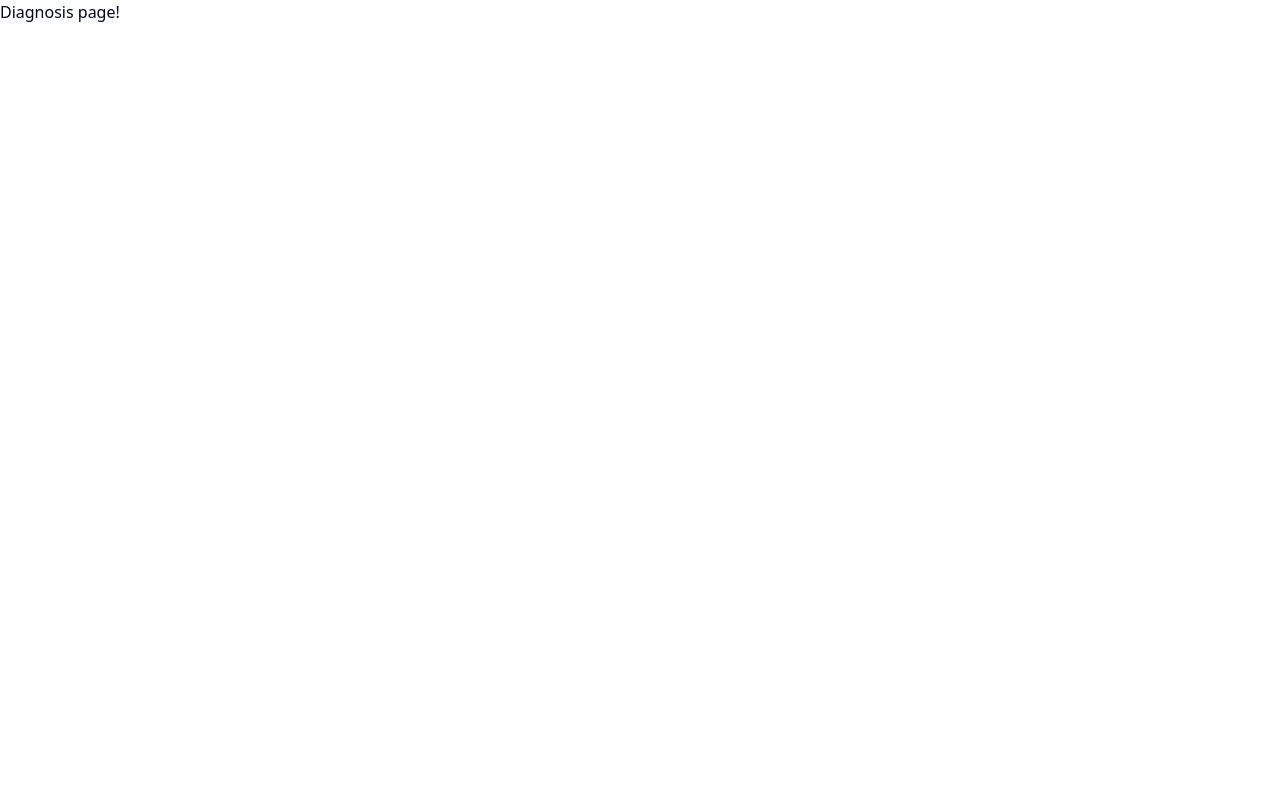
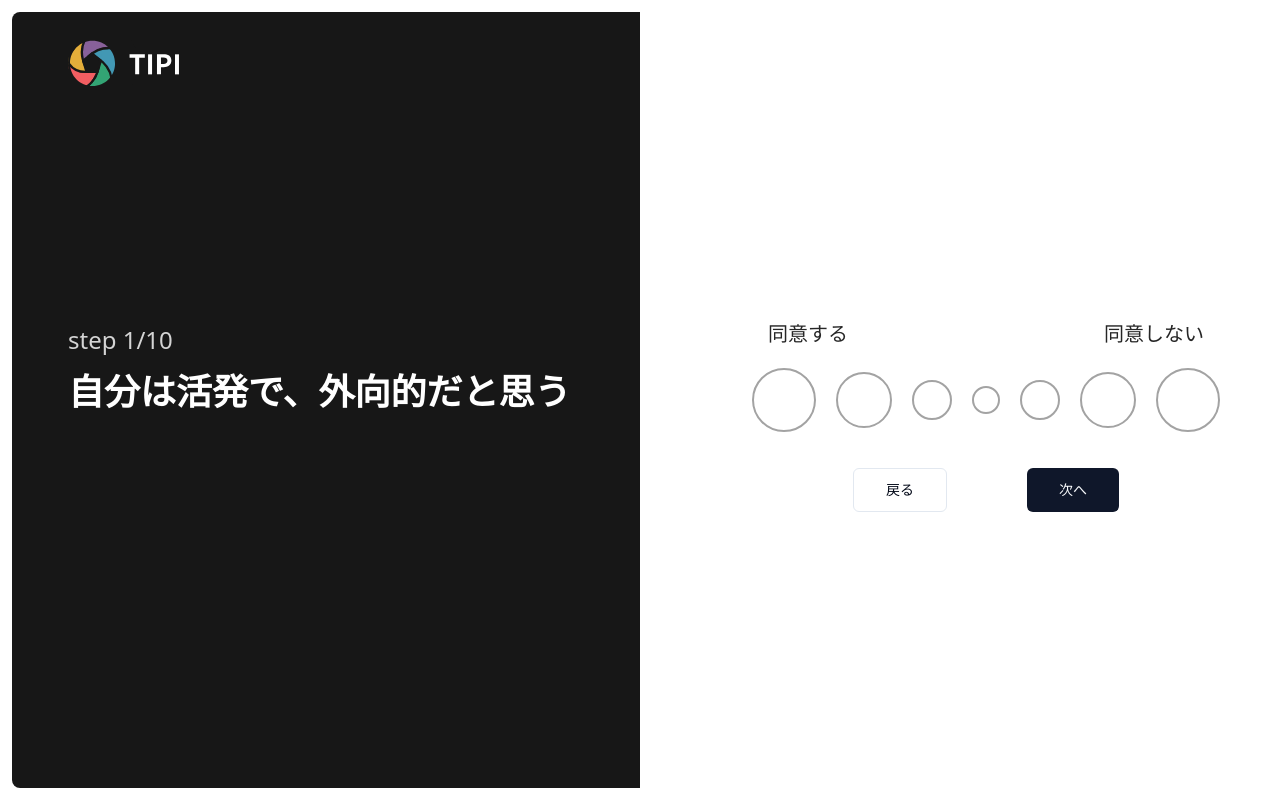
Before and after one commit to IkUmO1118/tipi-personality, a React (Vite) app: page /diagnosis in a window 1280 px wide. Built offline with nearby package versions, Linux system fonts and the light colour scheme.

Commit message:
Added static diagnosis page

```diff
--- /dev/null
+++ b/src/features/diagnosis/DiagnosisPage.tsx
@@ -0,0 +1,29 @@
+import { Button } from "@/components/ui/button";
+
+function DiagnosisPage() {
+  return (
+    <div className=" grid h-full grid-rows-[1fr_4rem_1fr] gap-5 p-28">
+      <div className="flex items-center justify-between self-end px-4 text-xl font-medium text-neutral-800">
+        <h4>同意する</h4>
+        <h4>同意しない</h4>
+      </div>
+      <ul className="flex items-center justify-center gap-5">
+        <li className="h-16 w-16 rounded-full border-2 border-neutral-400 duration-200 hover:bg-neutral-400"></li>
+        <li className="h-14 w-14 rounded-full border-2 border-neutral-400 duration-200 hover:bg-neutral-400"></li>
+        <li className="h-10 w-10 rounded-full border-2 border-neutral-400 duration-200 hover:bg-neutral-400"></li>
+        <li className="h-7 w-7 rounded-full border-2 border-neutral-400 duration-200 hover:bg-neutral-400"></li>
+        <li className="h-10 w-10 rounded-full border-2 border-neutral-400 duration-200 hover:bg-neutral-400"></li>
+        <li className="h-14 w-14 rounded-full border-2 border-neutral-400 duration-200 hover:bg-neutral-400"></li>
+        <li className="h-16 w-16 rounded-full border-2 border-neutral-400 duration-200 hover:bg-neutral-400"></li>
+      </ul>
+      <div className="mt-4 flex justify-center gap-20">
+        <Button size="lg" variant="outline">
+          戻る
+        </Button>
+        <Button size="lg">次へ</Button>
+      </div>
+    </div>
+  );
+}
+
+export default DiagnosisPage;
--- /dev/null
+++ b/src/features/register/RegisterPage.tsx
@@ -0,0 +1,5 @@
+function RegisterPage() {
+  return <div></div>;
+}
+
+export default RegisterPage;
--- /dev/null
+++ b/src/hooks/useMoveBack.js
@@ -0,0 +1,6 @@
+import { useNavigate } from "react-router-dom";
+
+export function useMoveBack() {
+  const navigate = useNavigate();
+  return () => navigate(-1);
+}
--- a/src/pages/Diagnosis.tsx
+++ b/src/pages/Diagnosis.tsx
@@ -1,8 +1,21 @@
+import DiagnosisPage from "@/features/diagnosis/DiagnosisPage";
+import Logo from "@/ui/Logo";
+
 function Diagnosis() {
   return (
-    <div>
-      <h1>Diagnosis page!</h1>
-    </div>
+    <main className="grid h-screen grid-cols-2 p-3">
+      <div className="relative grid h-full grid-rows-[1fr_5fr_1fr_6fr] rounded-l-lg bg-neutral-900 px-14 py-7">
+        <Logo mode="dark" />
+
+        <p className="mb-4 self-end text-2xl font-medium text-neutral-300">
+          step 1/10
+        </p>
+        <h2 className="text-4xl font-bold text-white">
+          自分は活発で、外向的だと思う
+        </h2>
+      </div>
+      <DiagnosisPage />
+    </main>
   );
 }
 
--- a/src/pages/Home.tsx
+++ b/src/pages/Home.tsx
@@ -3,6 +3,7 @@ import { useNavigate } from "react-router-dom";
 
 function Home() {
   const navigate = useNavigate();
+
   return (
     <div className="mx-auto flex flex-col items-center gap-6 py-32 text-neutral-800">
       <h1 className="text-5xl">
--- a/src/pages/Register.tsx
+++ b/src/pages/Register.tsx
@@ -1,8 +1,26 @@
+import RegisterPage from "@/features/register/RegisterPage";
+import Logo from "@/ui/Logo";
+
 function Register() {
   return (
-    <div>
-      <h1>Register page</h1>
-    </div>
+    <main className="grid h-screen grid-cols-2 p-3">
+      <div className="flex h-full flex-col justify-between rounded-l-lg bg-neutral-900 p-7">
+        <div className="items-start">
+          <Logo mode="dark" />
+        </div>
+        <article className="flex flex-col gap-2 text-white">
+          <h4 className="text-lg font-medium">
+            &#34;This library has saved me countless hours of work and helped me
+            deliver stunning designs to my clients faster than ever
+            before.&rdquo;
+          </h4>
+          <p className="text-sm">Sofia Davis</p>
+        </article>
+      </div>
+      <div className="h-full ">
+        <RegisterPage />
+      </div>
+    </main>
   );
 }
 
--- a/src/ui/CopyRight.tsx
+++ b/src/ui/CopyRight.tsx
@@ -1,4 +1,5 @@
-import { PiGithubLogoBold } from "react-icons/pi";
+import { FaGithub } from "react-icons/fa6";
+
 function CopyRight() {
   return (
     <div className="flex gap-7">
@@ -11,7 +12,7 @@ function CopyRight() {
         target="_blank"
         rel="noreferrer"
       >
-        <PiGithubLogoBold className="h-5 w-5 self-center text-neutral-500  transition-all duration-200 hover:scale-125" />
+        <FaGithub className="h-5 w-5 self-center text-neutral-500  transition-all duration-200 hover:scale-125" />
       </a>
     </div>
   );
--- a/src/ui/FooterNav.tsx
+++ b/src/ui/FooterNav.tsx
@@ -2,7 +2,7 @@ import { NavLink } from "react-router-dom";
 
 function FooterNav() {
   return (
-    <div className="flex items-center gap-32 font-light text-neutral-400">
+    <div className="flex items-center gap-40 font-light text-neutral-400">
       <NavLink to="contact" className="hover:underline ">
         Contact
       </NavLink>
--- a/src/ui/Logo.tsx
+++ b/src/ui/Logo.tsx
@@ -10,16 +10,12 @@ function Logo({ mode }: LogoProps) {
   if (mode === "light")
     return (
       <NavLink className="flex items-center" to="/">
-        <img className="" src={lightLogo} alt="logo_light" />
+        <img src={lightLogo} alt="logo_light" />
       </NavLink>
     );
 
   if (mode === "dark")
-    return (
-      <div className="h-12">
-        <img src={darkLogo} alt="logo_dark" />
-      </div>
-    );
+    return <img src={darkLogo} alt="logo_dark" className="h-12" />;
 }
 
 export default Logo;
```
Also changed, not shown: public/logo-dark.svg.
